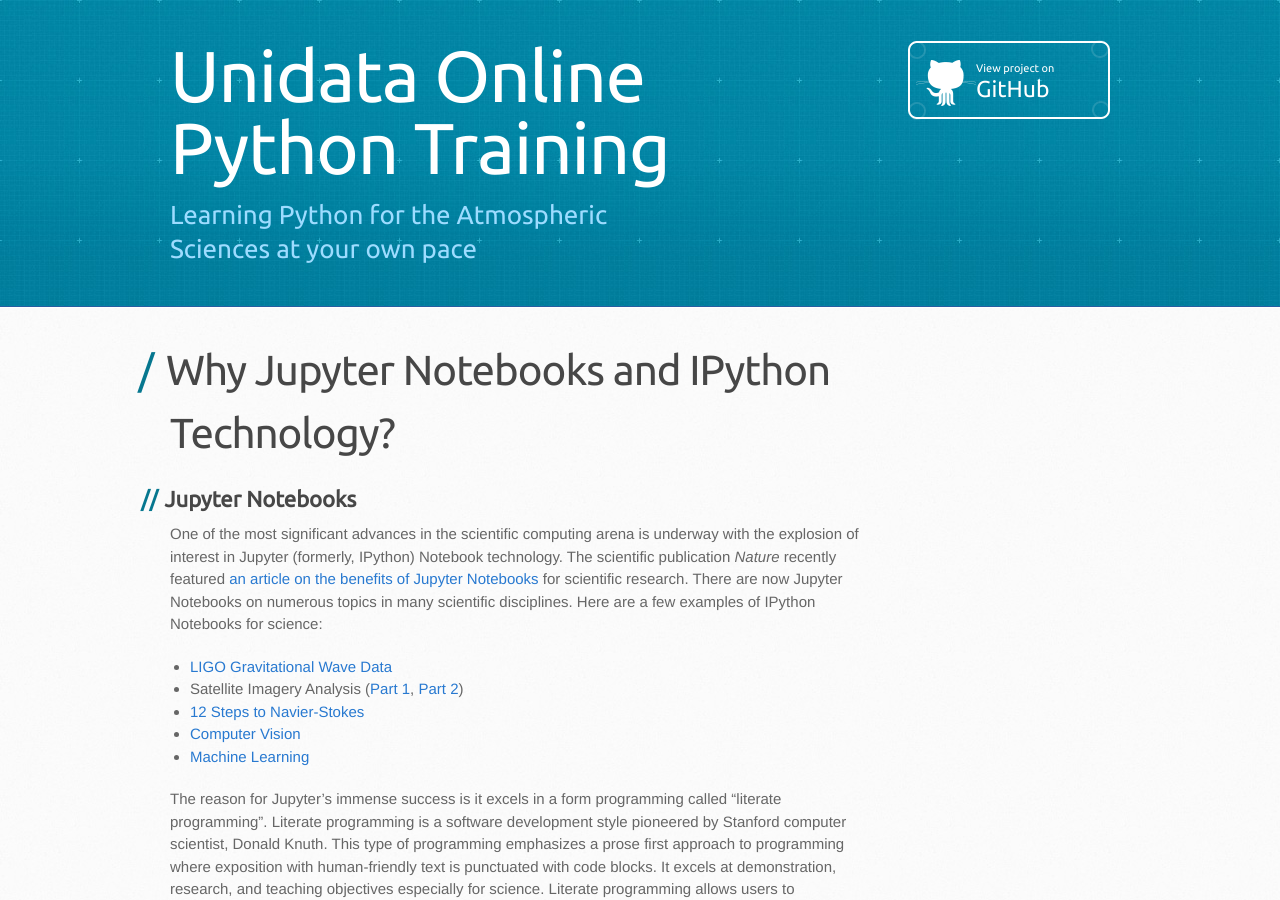
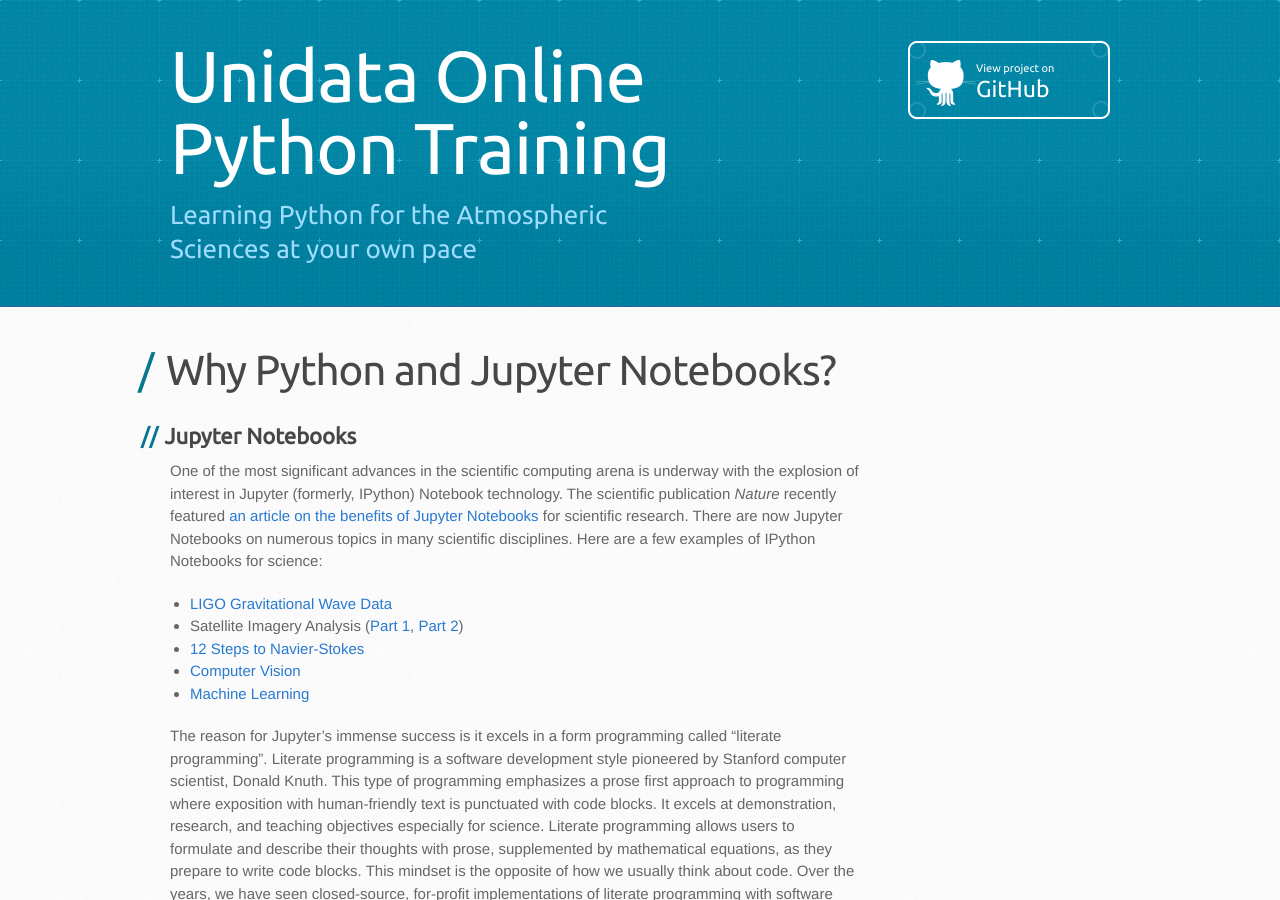
Before and after one commit to Unidata/online-python-training, a Jekyll site: the page built from introduction.md, in a window 1280 px wide and 900 px high. Built offline with Jekyll 4.4.1, drawn with Linux system fonts in a browser that asks for light colours; some web fonts are replaced.

Commit message:
Trying to give intro material more prominence

```diff
--- a/introduction.md
+++ b/introduction.md
@@ -1,7 +1,7 @@
 ---
-title: Why Jupyter Notebooks and IPython Technology?
+title: Why Python and Jupyter Notebooks?
 ---
-# Why Jupyter Notebooks and IPython Technology?
+# Why Python and Jupyter Notebooks?
 
 ## Jupyter Notebooks
 
```
Also changed, not shown: index.md (+2 -1 lines).
